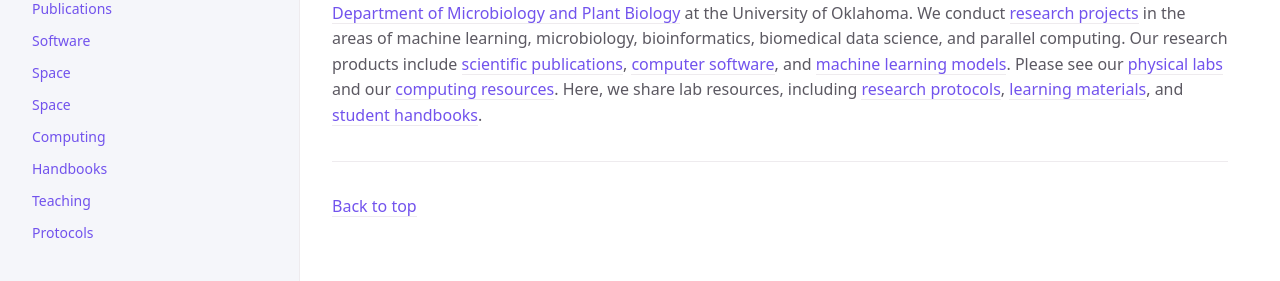
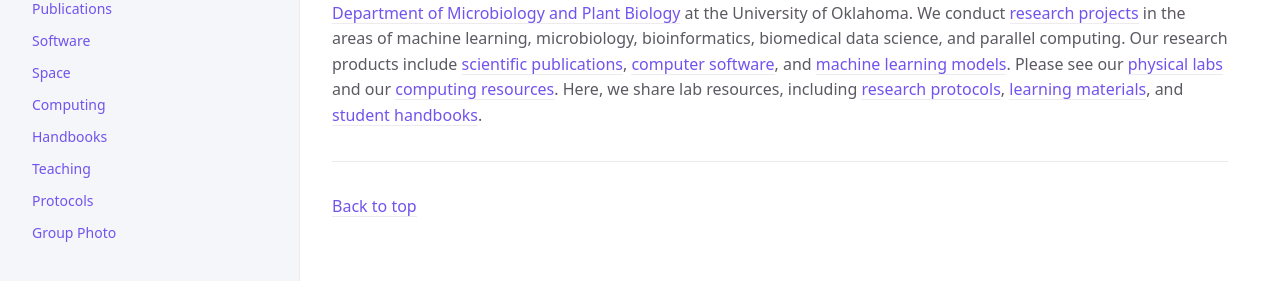
Before and after one commit to thepanlab/thepanlab.github.io, a Jekyll site: the page built from index.md, in a window 1280 px wide. Shown: the part 179-460 px from the top of the page. Built offline with Jekyll 4.4.1, drawn with Linux system fonts in a browser that asks for light colours.

Commit message:
Update Group Photo.md

```diff
--- a/docs/Group Photo.md
+++ b/docs/Group Photo.md
@@ -1,7 +1,7 @@
 ---
 layout: default
-title: Space
-nav_order: 5
+title: Group Photo
+nav_order: 11
 ---
 # Photos of the Us
 
```
